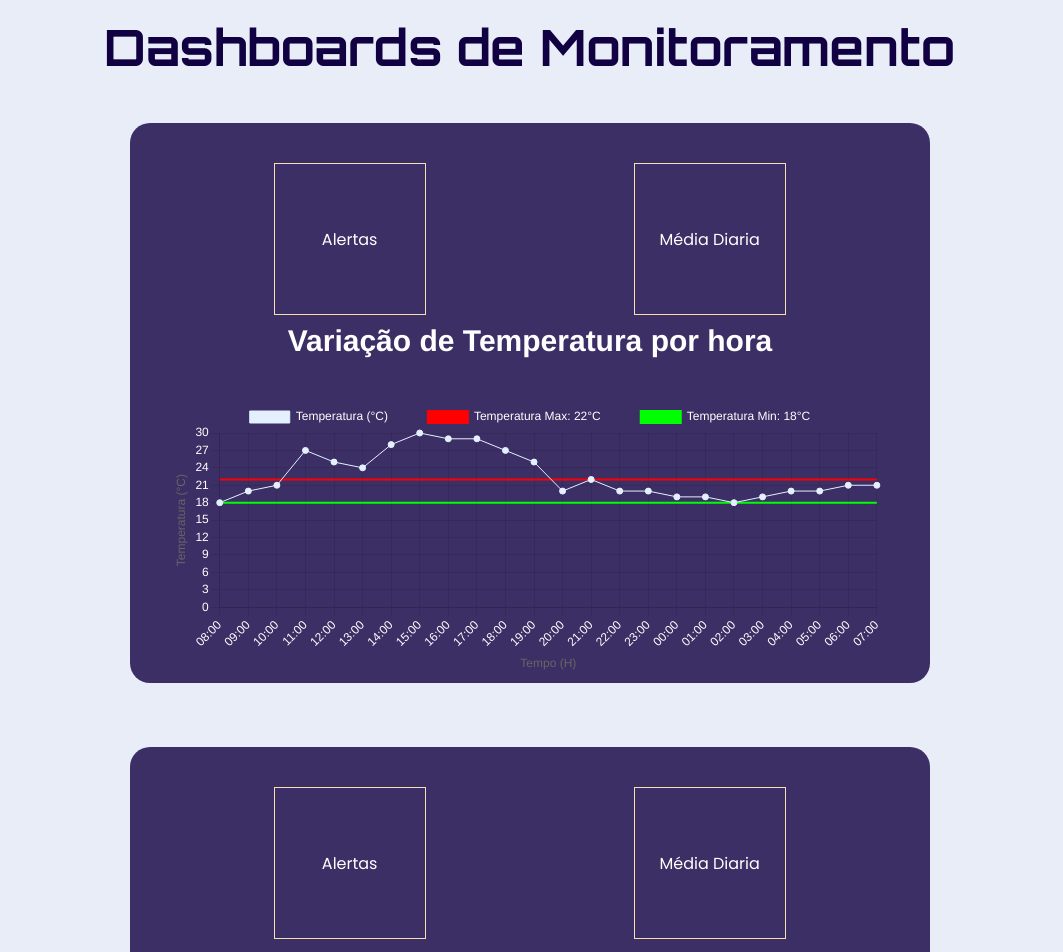
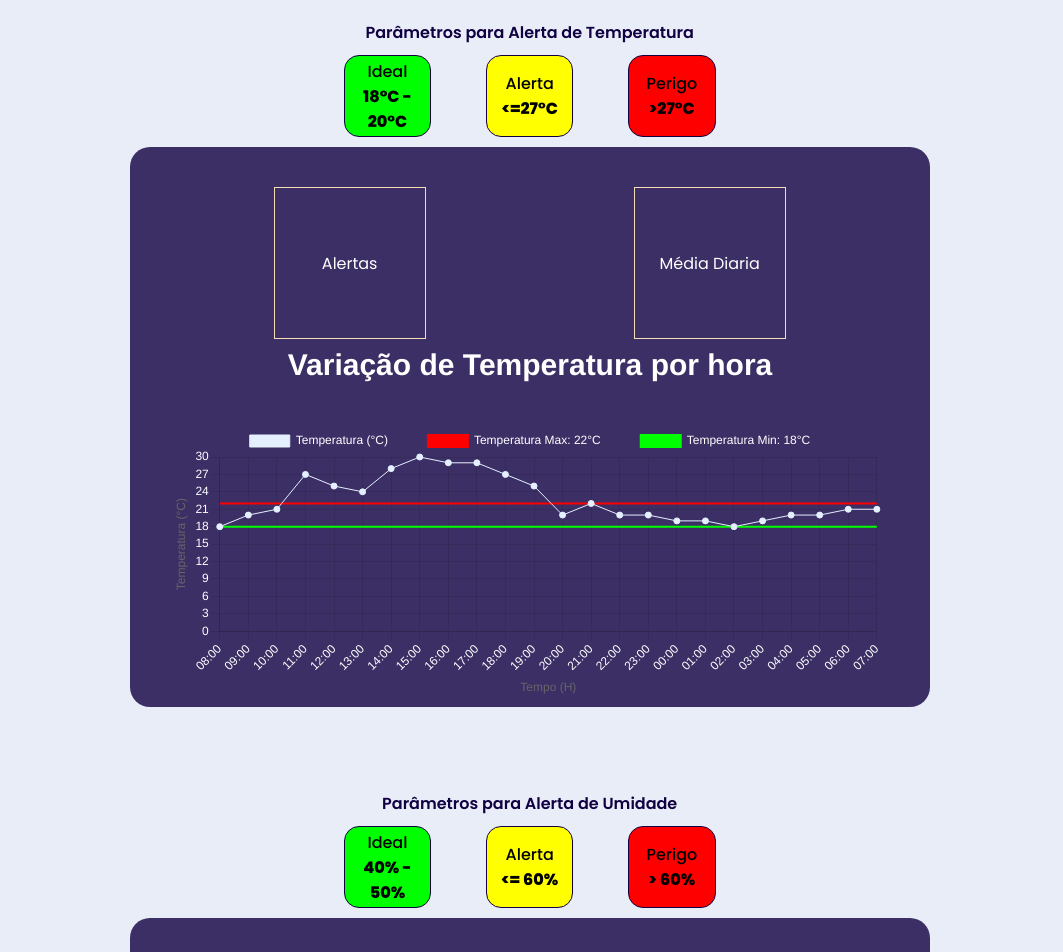
Before and after one commit to GuiSantos04/DataTech-Sprint-2, a plain HTML site: page site/Dash-Teste.html in a window 1280 px wide. Shown: the top 952 px of the page, 217-1280 px from the left. Drawn offline with nearby package versions, Linux system fonts and the light colour scheme.

Commit message:
Adicionando metricas a dash

```diff
--- a/site/Dash-Teste.html
+++ b/site/Dash-Teste.html
@@ -28,15 +28,52 @@
             </nav>
 
             <div class="dashboard-conteudo">
-                <h1 class="titulo-dash">Dashboards de Monitoramento</h1>
+                <!-- <h1 class="titulo-dash">Dashboards de Monitoramento</h1> -->
                 <div class="chart">
-
+                    <div class="area-parametros-alerta">
+                        <p class="titulo-legenda">
+                            Parâmetros para Alerta de Temperatura
+                        </p>
+                        <div class="parametros-alerta">
+                            <div class="item-regua ideal">
+                                <p>Ideal</p>
+                                <p>18°C - 20°C</p>
+                            </div>
+                            <div class="item-regua alerta-quente">
+                                <p>Alerta</p>
+                                <p>&lt;=27°C</p>
+                            </div>
+                            <div class="item-regua perigo-quente">
+                                <p>Perigo</p>
+                                <p>&gt;27°C</p>
+                            </div>
+                        </div>
+                    </div>
                     <div class="chart-container">
                         <div class="kpi">
                             <div class="quadradinho">Alertas</div>
                             <div class="quadradinho">Média Diaria</div>
                         </div>
                         <canvas id="myChart"></canvas>
+                    </div>
+                    <div class="area-parametros-alerta">
+                        <p class="titulo-legenda">
+                            Parâmetros para Alerta de Umidade
+                        </p>
+                        <div class="parametros-alerta">
+                            <div class="item-regua ideal">
+                                <p>Ideal</p>
+                                <p>40% - 50%</p>
+                            </div>
+                            <div class="item-regua alerta-quente">
+                                <p>Alerta</p>
+                                <p>&lt;= 60%</p>
+                            </div>
+                            <div class="item-regua perigo-quente">
+                                <p>Perigo</p>
+                                <p>&gt; 60%</p>
+                            </div>
+                        </div>
                     </div>
                     <div class="chart-container">
                         <div class="kpi">
--- a/site/css/style-indexxxx.css
+++ b/site/css/style-indexxxx.css
@@ -351,10 +351,66 @@ footer span {
   align-items: center;
 }
 
+.area-parametros-alerta {
+  /* border: 2px solid pink; */
+  display: flex;
+  flex-direction: column;
+  width: 50%;
+  margin: auto;
+  margin: 10px 0;
+  /* background-color: #212124; */
+  text-align: center;
+  align-items: center;
+}
+
+.area-parametros-alerta .titulo-legenda {
+  color: rgb(17, 0, 66);
+  font-weight: 600;
+  width: fit-content;
+  margin: 10px 20px;
+}
+
+.parametros-alerta{
+  display: flex;
+  width: 80%;
+  justify-content: space-around;
+}
+
+.item-regua {
+  width: 20%;
+  text-align: center;
+  height: 80px;
+  display: flex;
+  flex-direction: column;
+  justify-content: center;
+  align-self: center;
+  border-radius: 15px;
+  border: 1px solid rgb(17, 0, 66);
+}
+
+.item-regua p {
+  margin: 0;
+  font-weight: 500;
+}
+
+.item-regua p:nth-child(2) {
+  font-weight: 800;
+}
+
+.perigo-quente {
+  background-color: #ff0000;
+}
+
+.alerta-quente {
+  background-color: #ffff00;
+}
+
+.ideal {
+  background-color: #00ff00;
+}
+
 .dashboard-conteudo {
-  background-color: #e8edf8
-
-  ;
+  background-color: #e8edf8;
   width: 100%;
 }
 
```
